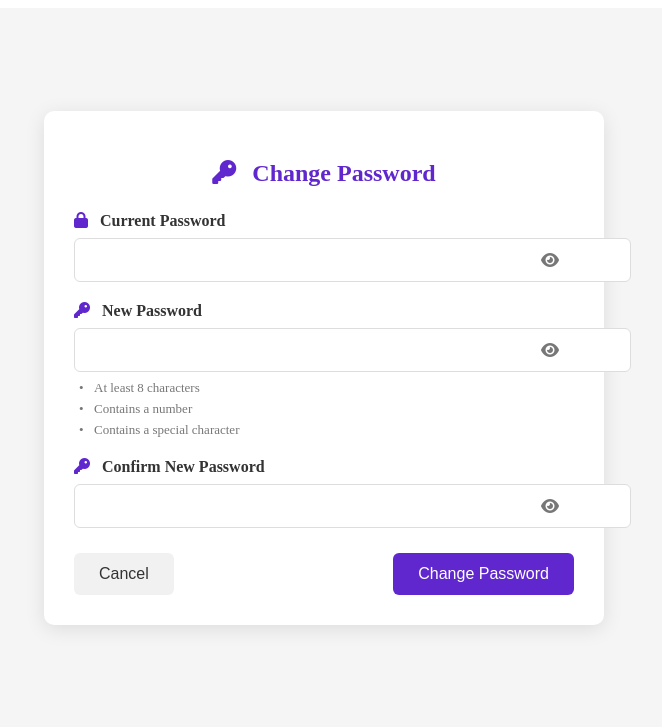
After one commit to durjoy-10/Res_Man, a PHP site: page /change_password.php in a window 1280 px wide. The commit adds this page. Shown: the top 727 px of the page, without its empty margins (316-978 px from the left). Run offline with PHP 8.4, Linux system fonts and the light colour scheme; the visitor is signed in with stand-in values (Sample User, id 1).

Commit message:
add change password

```diff
--- a/about.html
+++ b/about.html
@@ -11,11 +11,9 @@
         <h1>About Us</h1>
         <nav>
             <a href="index.php">Home</a>
-            <a href="order_history.php">My Orders</a>
             <a href="cooking_video.html">Cooking Videos</a>
             <a href="about.html">About</a>
             <a href="contact.html">Contact</a>
-            <button class="logout-btn" onclick="window.location.href='logout.php'">Logout</button>
         </nav>
     </header>
     <div class="container">
--- /dev/null
+++ b/change_password.php
@@ -0,0 +1,152 @@
+<?php require 'check_auth.php'; ?>
+<!DOCTYPE html>
+<html lang="en">
+<head>
+    <meta charset="UTF-8">
+    <meta name="viewport" content="width=device-width, initial-scale=1.0">
+    <title>Change Password - Restaurant Management System</title>
+    <link rel="stylesheet" href="static/css/change_password.css">
+    <link rel="stylesheet" href="https://cdnjs.cloudflare.com/ajax/libs/font-awesome/6.0.0/css/all.min.css">
+</head>
+<body>
+    <?php include 'header.php'; ?>
+
+    <div class="change-password-container">
+        <div class="change-password-card">
+            <h2><i class="fas fa-key"></i> Change Password</h2>
+
+            <?php if (isset($_GET['error'])): ?>
+                <div class="alert alert-error">
+                    <?php
+                    $error = htmlspecialchars($_GET['error']);
+                    if ($error === 'current_password_incorrect') {
+                        echo 'Your current password is incorrect.';
+                    } elseif ($error === 'new_password_mismatch') {
+                        echo 'New passwords do not match.';
+                    } elseif ($error === 'password_requirements') {
+                        echo 'Password must be at least 8 characters long and contain at least one number and one special character.';
+                    } else {
+                        echo 'An error occurred. Please try again.';
+                    }
+                    ?>
+                </div>
+            <?php elseif (isset($_GET['success'])): ?>
+                <div class="alert alert-success">
+                    Password changed successfully!
+                </div>
+            <?php endif; ?>
+
+            <form action="process_change_password.php" method="POST" id="change-password-form">
+                <div class="form-group">
+                    <label for="current_password"><i class="fas fa-lock"></i> Current Password</label>
+                    <input type="password" id="current_password" name="current_password" required>
+                    <i class="fas fa-eye toggle-password" onclick="togglePassword('current_password')"></i>
+                </div>
+
+                <div class="form-group">
+                    <label for="new_password"><i class="fas fa-key"></i> New Password</label>
+                    <input type="password" id="new_password" name="new_password" required>
+                    <i class="fas fa-eye toggle-password" onclick="togglePassword('new_password')"></i>
+                    <div class="password-hints">
+                        <p id="length" class="invalid">At least 8 characters</p>
+                        <p id="number" class="invalid">Contains a number</p>
+                        <p id="special" class="invalid">Contains a special character</p>
+                    </div>
+                </div>
+
+                <div class="form-group">
+                    <label for="confirm_password"><i class="fas fa-key"></i> Confirm New Password</label>
+                    <input type="password" id="confirm_password" name="confirm_password" required>
+                    <i class="fas fa-eye toggle-password" onclick="togglePassword('confirm_password')"></i>
+                    <span id="password-match-message"></span>
+                </div>
+
+                <div class="form-actions">
+                    <button type="button" class="cancel-btn" onclick="window.location.href='profile.php'">Cancel</button>
+                    <button type="submit" class="submit-btn">Change Password</button>
+                </div>
+            </form>
+        </div>
+    </div>
+
+    <script>
+        function togglePassword(fieldId) {
+            const passwordField = document.getElementById(fieldId);
+            const icon = passwordField.nextElementSibling;
+
+            if (passwordField.type === 'password') {
+                passwordField.type = 'text';
+                icon.classList.remove('fa-eye');
+                icon.classList.add('fa-eye-slash');
+            } else {
+                passwordField.type = 'password';
+                icon.classList.remove('fa-eye-slash');
+                icon.classList.add('fa-eye');
+            }
+        }
+
+        // Password validation
+        const newPassword = document.getElementById('new_password');
+        const confirmPassword = document.getElementById('confirm_password');
+        const length = document.getElementById('length');
+        const number = document.getElementById('number');
+        const special = document.getElementById('special');
+        const matchMessage = document.getElementById('password-match-message');
+
+        newPassword.addEventListener('input', function() {
+            // Validate length
+            if (newPassword.value.length >= 8) {
+                length.classList.remove('invalid');
+                length.classList.add('valid');
+            } else {
+                length.classList.remove('valid');
+                length.classList.add('invalid');
+            }
+
+            // Validate numbers
+            if (/\d/.test(newPassword.value)) {
+                number.classList.remove('invalid');
+                number.classList.add('valid');
+            } else {
+                number.classList.remove('valid');
+                number.classList.add('invalid');
+            }
+
+            // Validate special characters
+            if (/[!@#$%^&*(),.?":{}|<>]/.test(newPassword.value)) {
+                special.classList.remove('invalid');
+                special.classList.add('valid');
+            } else {
+                special.classList.remove('valid');
+                special.classList.add('invalid');
+            }
+        });
+
+        confirmPassword.addEventListener('input', function() {
+            if (confirmPassword.value === newPassword.value && newPassword.value !== '') {
+                matchMessage.textContent = 'Passwords match!';
+                matchMessage.style.color = 'green';
+            } else {
+                matchMessage.textContent = 'Passwords do not match!';
+                matchMessage.style.color = 'red';
+            }
+        });
+
+        document.getElementById('change-password-form').addEventListener('submit', function(e) {
+            if (newPassword.value !== confirmPassword.value) {
+                e.preventDefault();
+                alert('New passwords do not match!');
+                return;
+            }
+
+            if (newPassword.value.length < 8 ||
+                !/\d/.test(newPassword.value) ||
+                !/[!@#$%^&*(),.?":{}|<>]/.test(newPassword.value)) {
+                e.preventDefault();
+                alert('Password must be at least 8 characters long and contain at least one number and one special character.');
+                return;
+            }
+        });
+    </script>
+</body>
+</html>
--- a/contact.html
+++ b/contact.html
@@ -11,11 +11,9 @@
         <h1>Restaurant Management System</h1>
         <nav>
             <a href="index.php">Home</a>
-            <a href="order_history.php">My Orders</a>
             <a href="cooking_video.html">Cooking Videos</a>
             <a href="about.html">About</a>
             <a href="contact.html">Contact</a>
-            <button class="logout-btn" onclick="window.location.href='logout.php'">Logout</button>
         </nav>
     </header>
     <div class="container">
--- a/cooking_video.html
+++ b/cooking_video.html
@@ -11,11 +11,9 @@
         <h1>Cooking Videos</h1>
         <nav>
             <a href="index.php">Home</a>
-            <a href="order_history.php">My Orders</a>
             <a href="cooking_video.html">Cooking Videos</a>
             <a href="about.html">About</a>
             <a href="contact.html">Contact</a>
-            <button class="logout-btn" onclick="window.location.href='logout.php'">Logout</button>
         </nav>
     </header>
     <div class="gallery">
--- a/index.php
+++ b/index.php
@@ -14,7 +14,6 @@
         <h1>Restaurant Management System</h1>
         <nav>
             <a href="index.php">Home</a>
-            <a href="order_history.php">My Orders</a>
             <a href="cooking_video.html">Cooking Videos</a>
             <a href="about.html">About</a>
             <a href="contact.html">Contact</a>
--- /dev/null
+++ b/static/css/change_password.css
@@ -0,0 +1,165 @@
+.change-password-container {
+    display: flex;
+    justify-content: center;
+    align-items: center;
+    min-height: calc(100vh - 120px);
+    padding: 20px;
+    background-color: #f5f5f5;
+}
+
+.change-password-card {
+    background: white;
+    border-radius: 10px;
+    box-shadow: 0 4px 20px rgba(0, 0, 0, 0.1);
+    padding: 30px;
+    width: 100%;
+    max-width: 500px;
+}
+
+.change-password-card h2 {
+    text-align: center;
+    margin-bottom: 25px;
+    color: #5f27cd;
+    font-size: 24px;
+}
+
+.change-password-card h2 i {
+    margin-right: 10px;
+}
+
+.form-group {
+    margin-bottom: 20px;
+    position: relative;
+}
+
+.form-group label {
+    display: block;
+    margin-bottom: 8px;
+    font-weight: 600;
+    color: #333;
+}
+
+.form-group label i {
+    margin-right: 8px;
+    color: #5f27cd;
+}
+
+.form-group input {
+    width: 100%;
+    padding: 12px 40px 12px 15px;
+    border: 1px solid #ddd;
+    border-radius: 6px;
+    font-size: 16px;
+    transition: border-color 0.3s;
+}
+
+.form-group input:focus {
+    border-color: #5f27cd;
+    outline: none;
+}
+
+.toggle-password {
+    position: absolute;
+    right: 15px;
+    top: 40px;
+    cursor: pointer;
+    color: #777;
+}
+
+.password-hints {
+    margin-top: 8px;
+    font-size: 13px;
+}
+
+.password-hints p {
+    margin: 5px 0;
+    padding-left: 20px;
+    position: relative;
+}
+
+.password-hints p:before {
+    content: "•";
+    position: absolute;
+    left: 5px;
+}
+
+.password-hints .invalid {
+    color: #777;
+}
+
+.password-hints .valid {
+    color: #1dd1a1;
+}
+
+#password-match-message {
+    display: block;
+    margin-top: 5px;
+    font-size: 13px;
+}
+
+.form-actions {
+    display: flex;
+    justify-content: space-between;
+    margin-top: 25px;
+}
+
+.cancel-btn, .submit-btn {
+    padding: 12px 25px;
+    border: none;
+    border-radius: 6px;
+    font-size: 16px;
+    cursor: pointer;
+    transition: all 0.3s;
+}
+
+.cancel-btn {
+    background-color: #f1f1f1;
+    color: #333;
+}
+
+.cancel-btn:hover {
+    background-color: #e1e1e1;
+}
+
+.submit-btn {
+    background-color: #5f27cd;
+    color: white;
+}
+
+.submit-btn:hover {
+    background-color: #4a1da0;
+}
+
+.alert {
+    padding: 12px 15px;
+    border-radius: 6px;
+    margin-bottom: 20px;
+    font-size: 14px;
+}
+
+.alert-error {
+    background-color: #ffebee;
+    color: #d32f2f;
+    border-left: 4px solid #d32f2f;
+}
+
+.alert-success {
+    background-color: #e8f5e9;
+    color: #388e3c;
+    border-left: 4px solid #388e3c;
+}
+
+@media (max-width: 600px) {
+    .change-password-card {
+        padding: 20px;
+    }
+
+    .form-actions {
+        flex-direction: column;
+    }
+
+    .cancel-btn, .submit-btn {
+        width: 100%;
+        margin-bottom: 10px;
+    }
+}
```
Also changed, not shown: process_change_password.php (added, +57 -0 lines), static/uploads/profile_photos/user_2_1748020762.png (added), static/uploads/profile_photos/user_3_1748020942.jpg (added).
